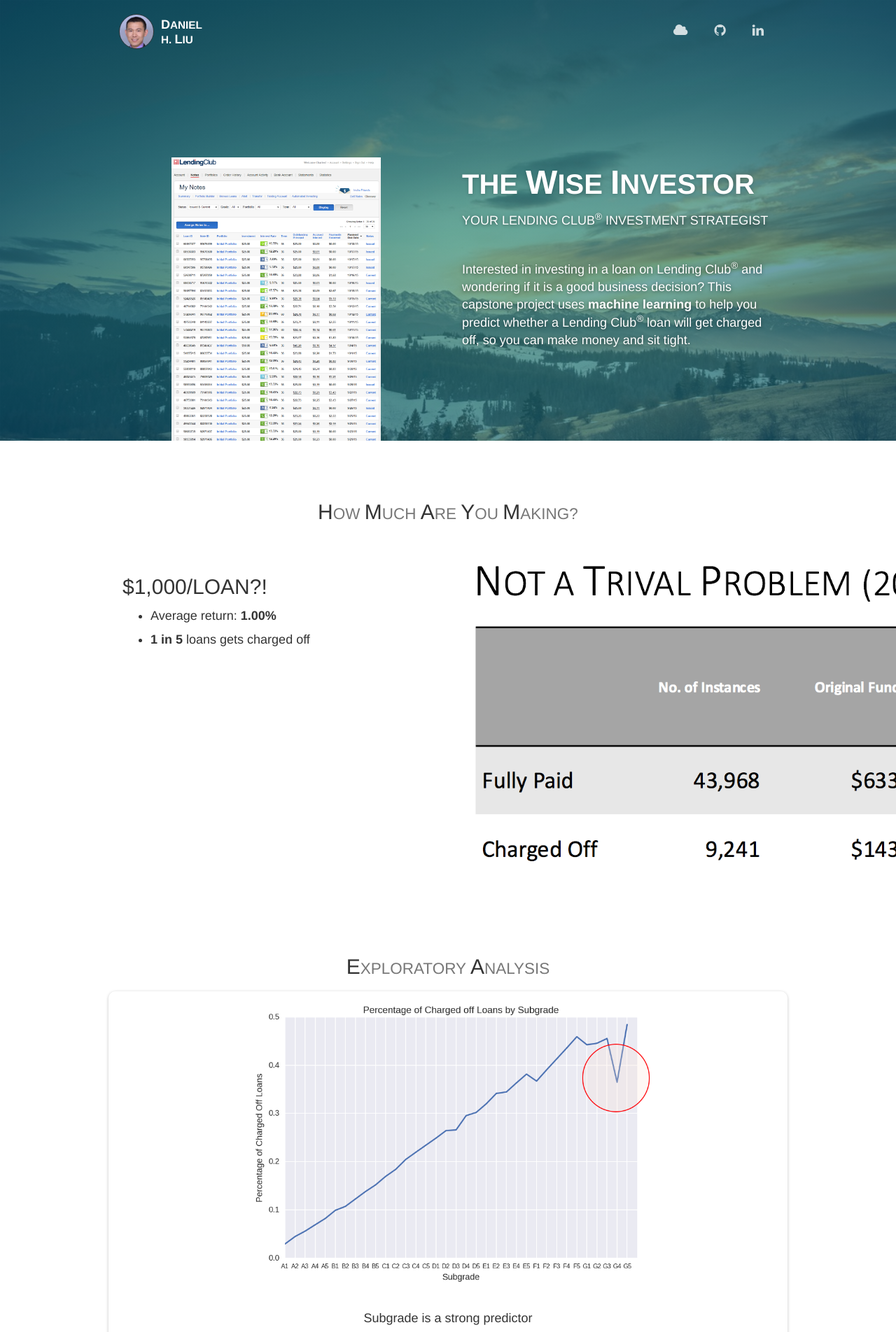
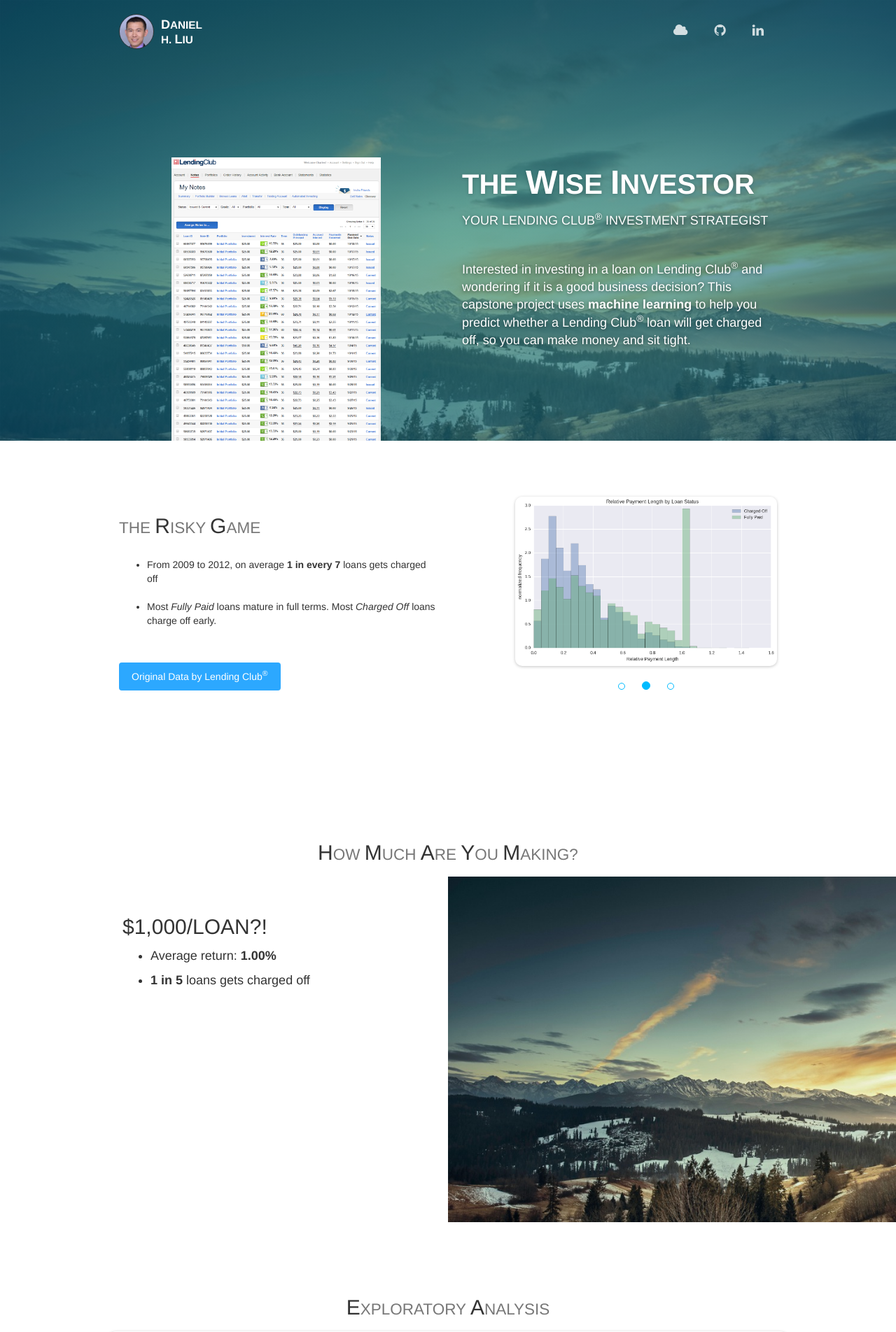
Before and after one commit to liuaqiang/capstone-project, a Flask app: page /index in a window 1280 px wide. Shown: the top 1904 px of the page at 70% size. Run offline with Flask 2, Linux system fonts and the light colour scheme; some libraries are stand-ins or nearby versions.

Commit message:
more changes

```diff
--- a/templates/index.html
+++ b/templates/index.html
@@ -90,6 +90,43 @@
                     </div>
                 </div>
             </div>
+            <div class="section section-demo">
+                <div class="container">
+                    <div class="row">
+                        <div class="col-md-6">
+                            <h4 class="header-text"><small>The </small>r<small>isky </small>g<small>ame</small></h4>
+                            <ul>
+                            <p>
+                                <li>From 2009 to 2012, on average <b>1 in every 7</b> loans gets charged off</li>
+                                <br>
+                                <li>Most <I>Fully Paid</I> loans mature in full terms. Most <I>Charged Off</I> loans charge off early.</li>
+                            </p>
+                            </ul>
+                            <a href="https://www.lendingclub.com/info/download-data.action" id="Demo3" class="btn btn-fill btn-info" target="_blank" data-button="info">Original Data by Lending Club<sup>&#174;</sup></a>
+                        </div>
+                        <div class="col-md-5 col-md-offset-1">
+                            <div id="description-carousel" class="carousel fade" data-ride="carousel">
+                                <div class="carousel-inner">
+                                    <div class="item">
+                                        <img src="static/img/template/examples/Loan_statistics.png" alt="">
+                                    </div>
+                                    <div class="item active">
+                                        <img src="static/img/template/examples/PaymentByLength.png" alt="">
+                                    </div>
+                                    <div class="item">
+                                        <img src="static/img/template/examples/LoanbyMonthIssued.png" alt="">
+                                    </div>
+                                </div>
+                                <ol class="carousel-indicators carousel-indicators-blue">
+                                    <li data-target="#description-carousel" data-slide-to="0" class=""></li>
+                                    <li data-target="#description-carousel" data-slide-to="1" class="active"></li>
+                                    <li data-target="#description-carousel" data-slide-to="2" class=""></li>
+                                </ol>
+                            </div>
+                        </div>
+                    </div>
+                </div>
+            </div>
             <div class="section section-presentation">
                 <div class="container">
                     <h4 class="header-text text-center">H<small>ow </small>M<small>uch </small>A<small>re </small>Y<small>ou </small>M<small>aking?</small></h4>
@@ -104,7 +141,7 @@
                             </div>
                         </div>
                         <div class="col-md-5">
-                            <img src="static/img/template/NotATrivalProblem.png"/>
+                            <img src="static/img/template/bg3.jpg"/>
                         </div>
                     </div>
                 </div>
@@ -119,6 +156,7 @@
 									<img src="static/img/template/examples/CreditLength.png" alt="">
 									<div class="carousel-testimonial-caption">
                                         <p class="text text-center">The distributions of credit length do not look very different</p>
+                                        <br>
                                     </div>
 								</div>
 								<div class="item active">
```
Also changed, not shown: static/img/template/NotATrivalProblem.png (deleted), static/img/template/examples/CreditLength.png, static/img/template/examples/LoanIncRatio.png, static/img/template/examples/Loan_statistics.png (added), static/img/template/examples/LoanbyMonthIssued.png (added), static/img/template/examples/PaymentByLength.png (added), static/img/template/examples/Subgrade.png.
